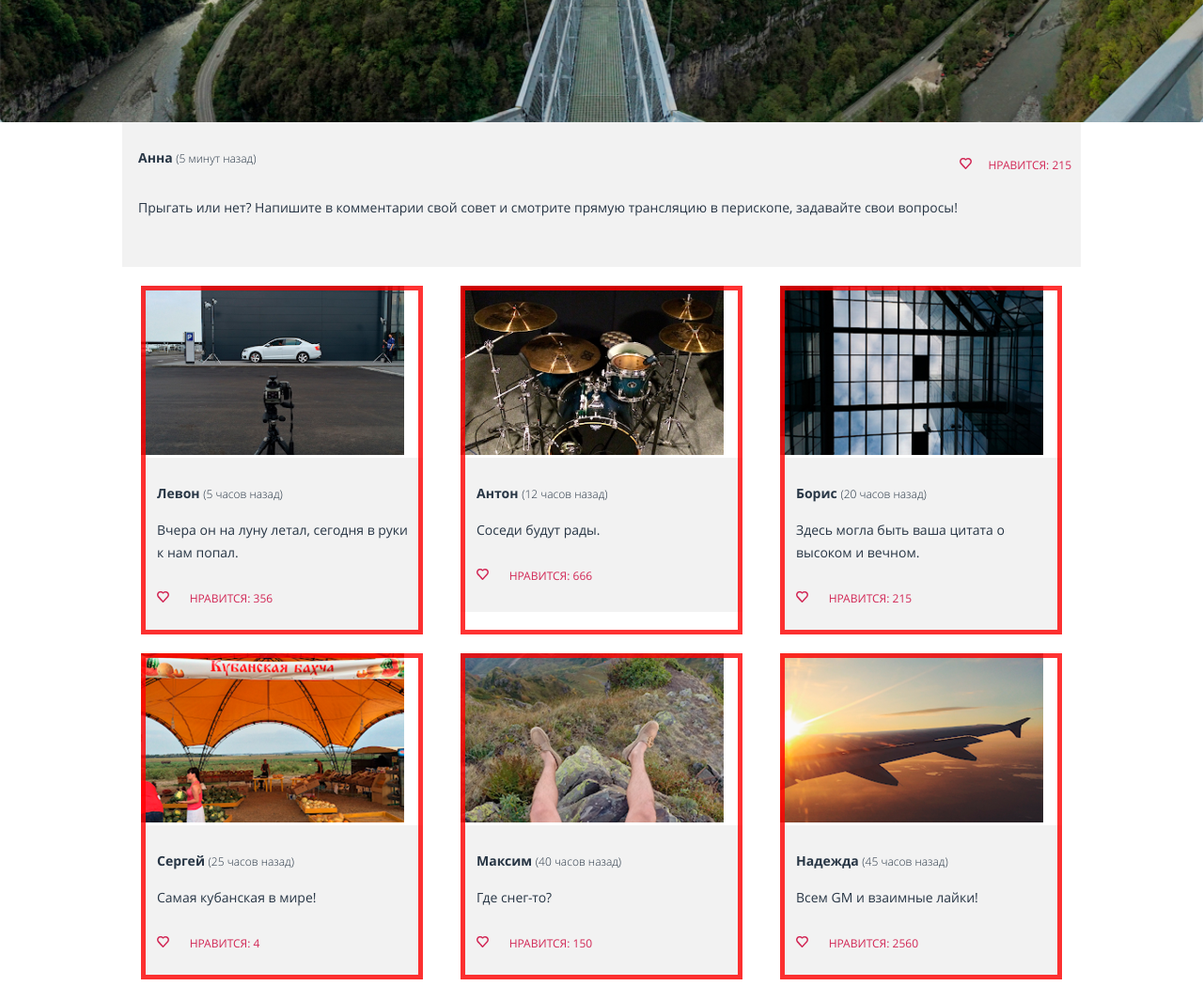
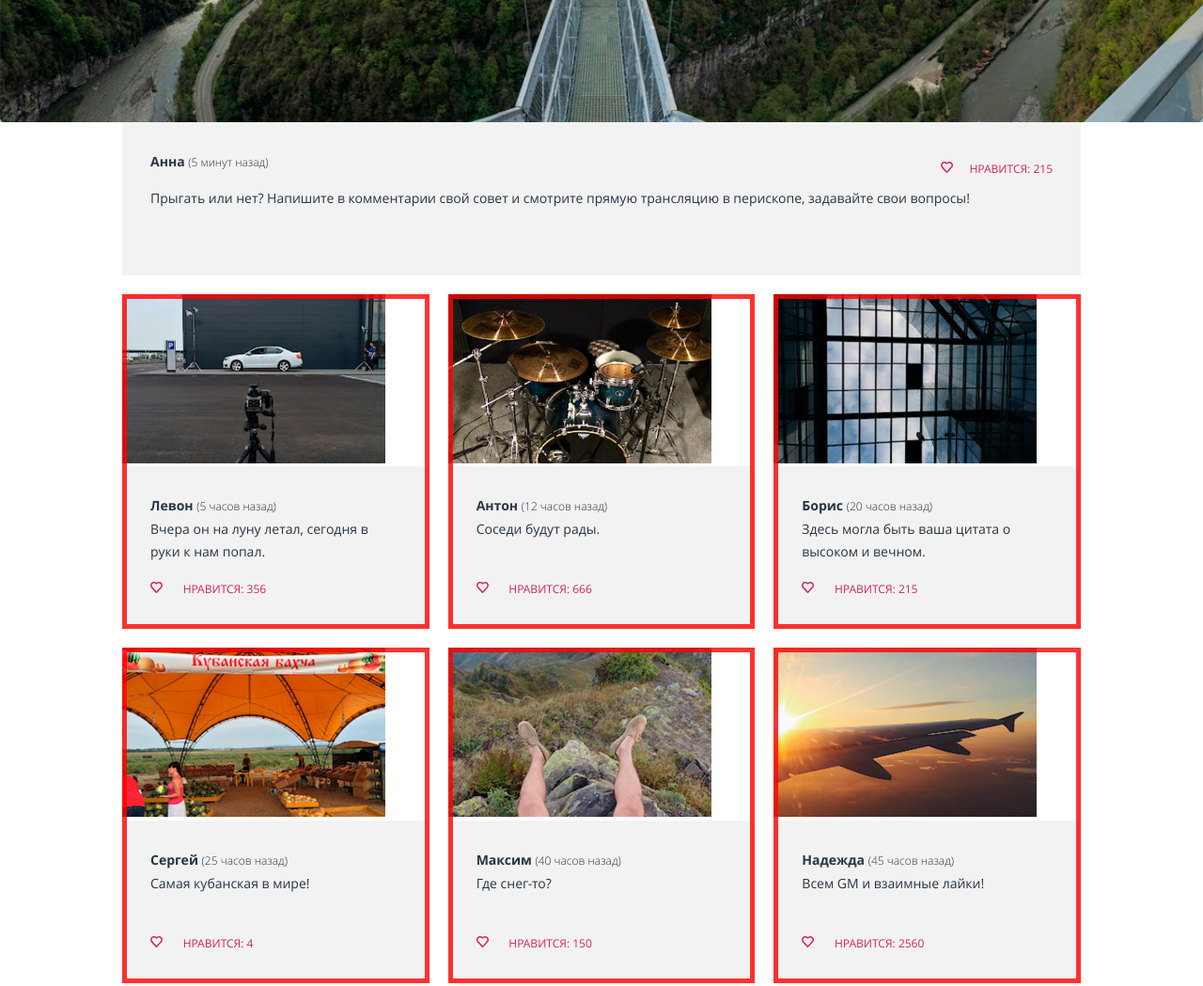
Before and after one commit to agaphonova/1703485-pink-23, a website: page source/catalog.html in a window 1280 px wide. Shown: the part 800-1849 px from the top of the page at 94% size. Drawn offline with nearby package versions, Linux system fonts and the light colour scheme; files that its build step writes are made by us from their sources.

Commit message:
каталог фотографий на гридах

```diff
--- a/source/catalog.html
+++ b/source/catalog.html
@@ -117,7 +117,7 @@
                   <span class="post__likes-number">Нравится: 215</span>
                 </div>
               </div>
-              <p class="post__text">Прыгать или нет? Напишите в комментарии свой совет и смотрите прямую трансляцию в перископе, задавайте свои вопросы!</p>
+              <p class="post__text">Прыгать или нет? Напишите в комментарии свой совет и смотрите&nbsp;прямую трансляцию в перископе, задавайте свои вопросы!</p>
               <div class="post__likes post__likes--mobile">
                 <span class="post__likes-icon">
                   <svg width="13" height="12" viewBox="0 0 13 12" fill="none" xmlns="http://www.w3.org/2000/svg">
--- a/source/sass/blocks/catalog.scss
+++ b/source/sass/blocks/catalog.scss
@@ -1,13 +1,20 @@
 .catalog {
   margin-bottom: 29px;
+  display: grid;
+  // display: flex;
+  // flex-direction: column;
+  // flex-wrap: wrap;
+  // justify-content: space-between;
 
   padding: 0 20px;
 
   @media (min-width: $tablet-width) {
-    padding: 0 130px;
+    grid-template-columns: 1fr 1fr;
+    grid-gap: 20px
   }
 
-  display: flex;
-  flex-direction: row;
-  flex-wrap: wrap;
+  @media (min-width: $desktop-width) {
+    padding: 0 130px;
+    grid-template-columns: 1fr 1fr 1fr;
+  }
 }
--- a/source/sass/blocks/post.scss
+++ b/source/sass/blocks/post.scss
@@ -1,6 +1,4 @@
 .post {
-  // width: 280px;
-  margin: 0 auto;
   margin-bottom: 20px;
 
   &--card {
@@ -15,14 +13,10 @@
     outline: 5px solid rgba(255, 0, 0, 0.8);
     outline-offset: -5px;
     width: 100%;
+    transition: width .2s;
 
     @media (min-width: $tablet-width) {
-      width: 48%;
-      max-width: 300px;
-    }
-
-    @media (min-width: $desktop-width) {
-      width: 32%;
+      margin-bottom: 0;
     }
   }
 }
@@ -30,6 +24,10 @@
 .post__wrapper {
   padding: 26px 10px 26px 17px;
   background-color: $grey-background;
+
+  @media (min-width: $tablet-width) {
+    padding: 30px 30px;
+  }
 }
 
 .post__author-likes-wrapper {
@@ -65,9 +63,14 @@
 }
 
 .post__text {
+  margin: 0;
   line-height: 24px;
   color: $basic-text;
   margin-bottom: 25px;
+
+  @media (min-width: $tablet-width) {
+    height: 2.8em;
+  }
 }
 
 .post__likes {
```
